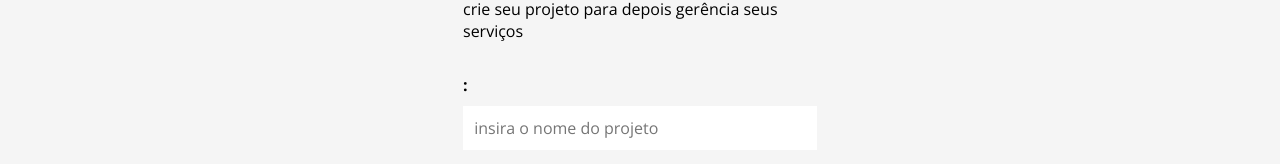
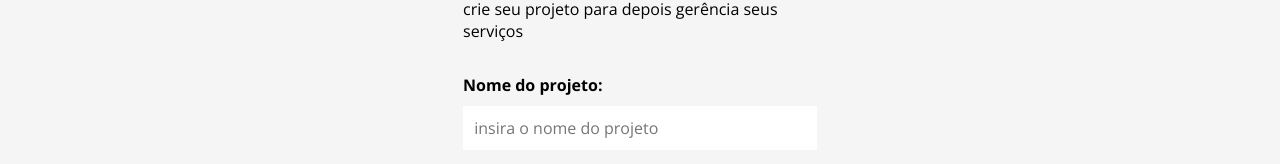
Before and after one commit to Erick-Leite/Teste-Gitpod, a React (Create React App) app in the folder meu-projeto/: page /new-project in a window 1280 px wide. Shown: the part 199-363 px from the top of the page. Built offline with nearby package versions, Linux system fonts and the light colour scheme; no server answers; the HTML template or start-up script is replaced by a standard one.

Commit message:
Using HTTP requests, we ensure that the correct headers are sent and the necessary data is included in the message body. We carefully observe how the response is received after executing the request in the Json Server API.

```diff
--- a/meu-projeto/src/main/form/input/Input.js
+++ b/meu-projeto/src/main/form/input/Input.js
@@ -9,7 +9,7 @@ function Input({ name, text, type, placeholder, handleOnchange, value }) {
         name={name}
         id={name}
         placeholder={placeholder}
-        onchange={handleOnchange}
+        onChange={handleOnchange}
         value={value}
       />
     </div>
--- a/meu-projeto/src/main/form/select/Select.js
+++ b/meu-projeto/src/main/form/select/Select.js
@@ -4,7 +4,7 @@ function Select({ name, text, options, handleOnchange, value }) {
   return (
     <div className={styles.select_container}>
       <label htmlFor={name}>{text}:</label>
-      <select name={name} id={name}>
+      <select name={name} id={name} onChange={handleOnchange}>
         <option>selecione uma opção</option>
         {options.map((option) => (
           <option value={option.id} key={option.id}>
--- a/meu-projeto/src/main/pages/new_project/NewProject.js
+++ b/meu-projeto/src/main/pages/new_project/NewProject.js
@@ -1,13 +1,36 @@
+import { useNavigate } from "react-router-dom";
+
 import styles from "./new-project.module.css";
 
 import ProjectForm from "../../projects/project-form/ProjectForm";
 
 function NewProjects() {
+  const Navigate = useNavigate();
+
+  const createPost = (project) => {
+    (project.cost = 0),(project.services = []),
+      fetch(
+        "https://5000-erickleite-testegitpod-vhypm7co665.ws-us106.gitpod.io/projects",
+        {
+          method: "POST",
+          headers: {
+            "Content-Type": "application/json",
+          },
+          body: JSON.stringify(project),
+        }
+      )
+        .then((resp) => resp.json())
+        .then(() =>
+          Navigate("/projects", { message: "Projeto enviado com sucesso!" })
+        )
+        .catch((error) => console.log(error));
+  };
+
   return (
     <section className={styles.new_project_container}>
       <h1>Criar Projeto</h1>
       <p>crie seu projeto para depois gerência seus serviços</p>
-      <ProjectForm submitBtnText="Criar projeto" />
+      <ProjectForm handleSubmit={createPost} submitBtnText="Criar projeto" />
     </section>
   );
 }
--- a/meu-projeto/src/main/projects/project-form/ProjectForm.js
+++ b/meu-projeto/src/main/projects/project-form/ProjectForm.js
@@ -6,8 +6,9 @@ import Input from "../../form/input/Input";
 import Select from "../../form/select/Select";
 import SubmitButton from "../../form/submit-button/SubmitButton";
 
-function ProjectForm({ submitBtnText }) {
+function ProjectForm({ handleSubmit, submitBtnText, projectData }) {
   const [categories, setCategories] = useState([]);
+  const [project, setProject] = useState(projectData || {});
 
   useEffect(() => {
     fetch(
@@ -24,24 +25,47 @@ function ProjectForm({ submitBtnText }) {
       .catch((error) => console.log(error));
   }, []);
 
+  const SubmitForm = (e) => {
+    e.preventDefault();
+    handleSubmit(project);
+  };
+
+  const handleInputChange = (e) => {
+    setProject({ ...project, [e.target.name]: e.target.value });
+  };
+
+  const handleSelectionChange = (e) => {
+    setProject({
+      ...project,
+      category: {
+        id: e.target.value,
+        name: e.target.options[e.target.selectedIndex].text,
+      },
+    });
+    console.log(project);
+  };
+
   return (
-    <form className={styles.form}>
+    <form onSubmit={SubmitForm} className={styles.form}>
       <Input
         name="project_name"
-        textl="Nome do projeto"
+        text="Nome do projeto"
         type="text"
         placeholder="insira o nome do projeto"
+        handleOnchange={handleInputChange}
       />
       <Input
         name="budget"
         text="Orçamento do projeto"
         type="number"
         placeholder="insira o orçamento total"
+        handleOnchange={handleInputChange}
       />
       <Select
         name="category_id"
         text="Selecione a categoria"
         options={categories}
+        handleOnchange={handleSelectionChange}
       />
       <SubmitButton btnText={submitBtnText} />
     </form>
```
